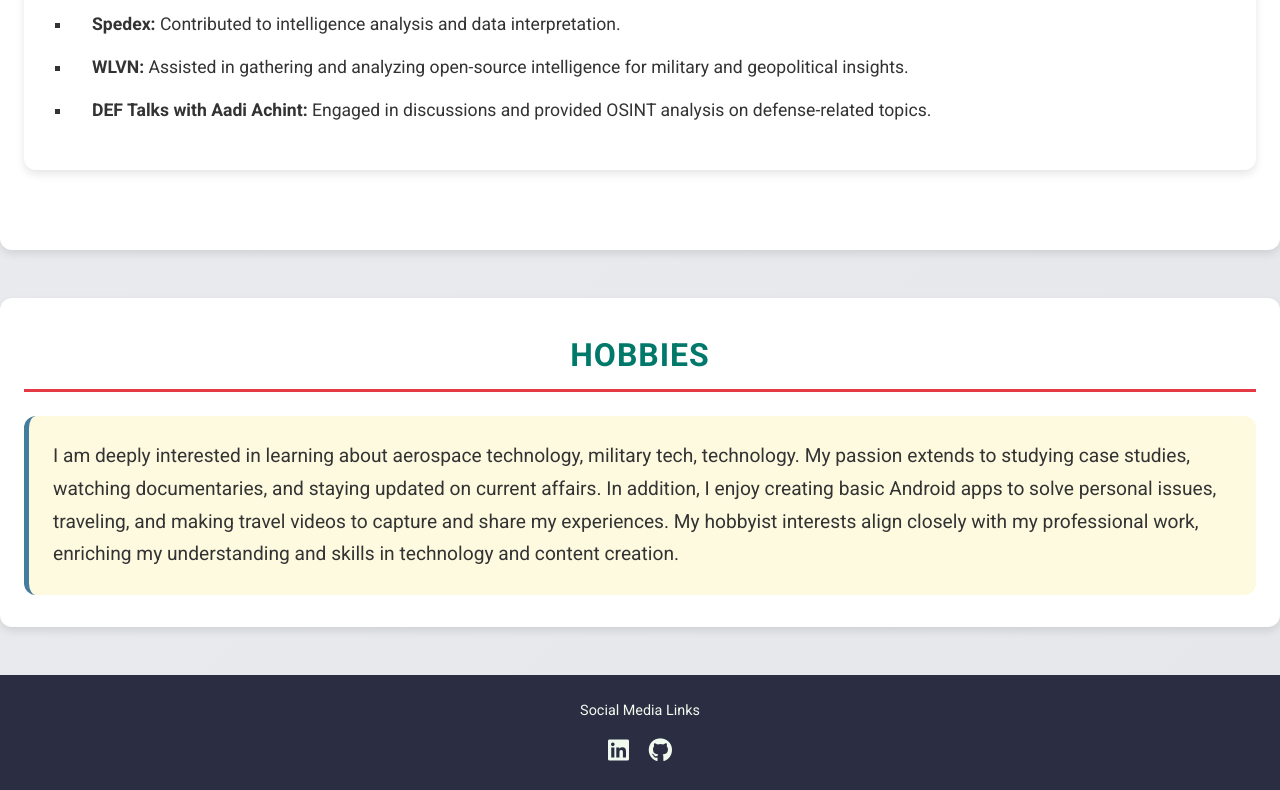
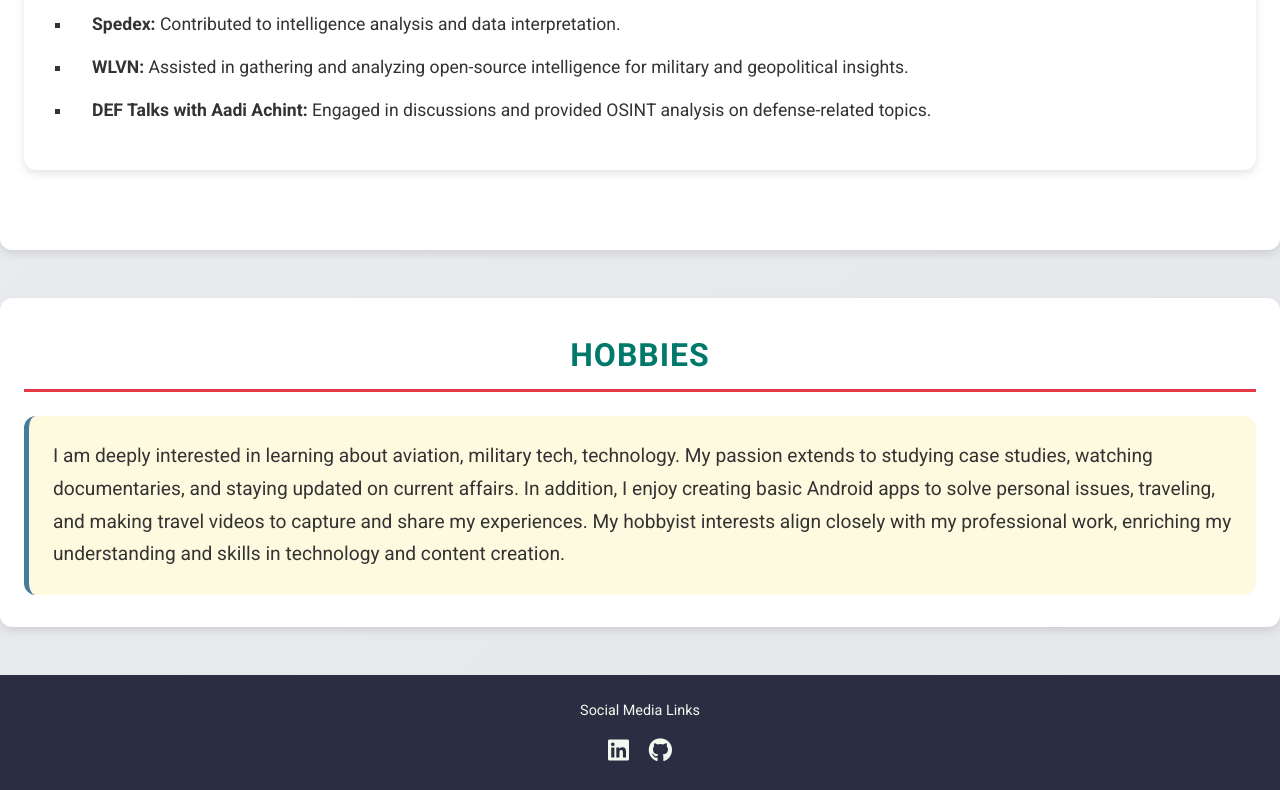
Before and after one commit to Rex1671/portfolio, a plain HTML site: page index.html in a window 1280 px wide. Shown: the part 4621-5411 px from the top of the page. Drawn offline with Linux system fonts and the light colour scheme; a script that the page names is missing.

Commit message:
Update index.html

```diff
--- a/index.html
+++ b/index.html
@@ -186,7 +186,7 @@
     <section id="hobbies">
         <h2>Hobbies</h2>
         <p>
-            I am deeply interested in learning about aerospace technology, military tech, technology. My passion extends to studying case studies, watching documentaries, and staying updated on current affairs. In addition, I enjoy creating basic Android apps to solve personal issues, traveling, and making travel videos to capture and share my experiences. My hobbyist interests align closely with my professional work, enriching my understanding and skills in technology and content creation.
+            I am deeply interested in learning about aviation, military tech, technology. My passion extends to studying case studies, watching documentaries, and staying updated on current affairs. In addition, I enjoy creating basic Android apps to solve personal issues, traveling, and making travel videos to capture and share my experiences. My hobbyist interests align closely with my professional work, enriching my understanding and skills in technology and content creation.
         </p>
     </section>
 
```
